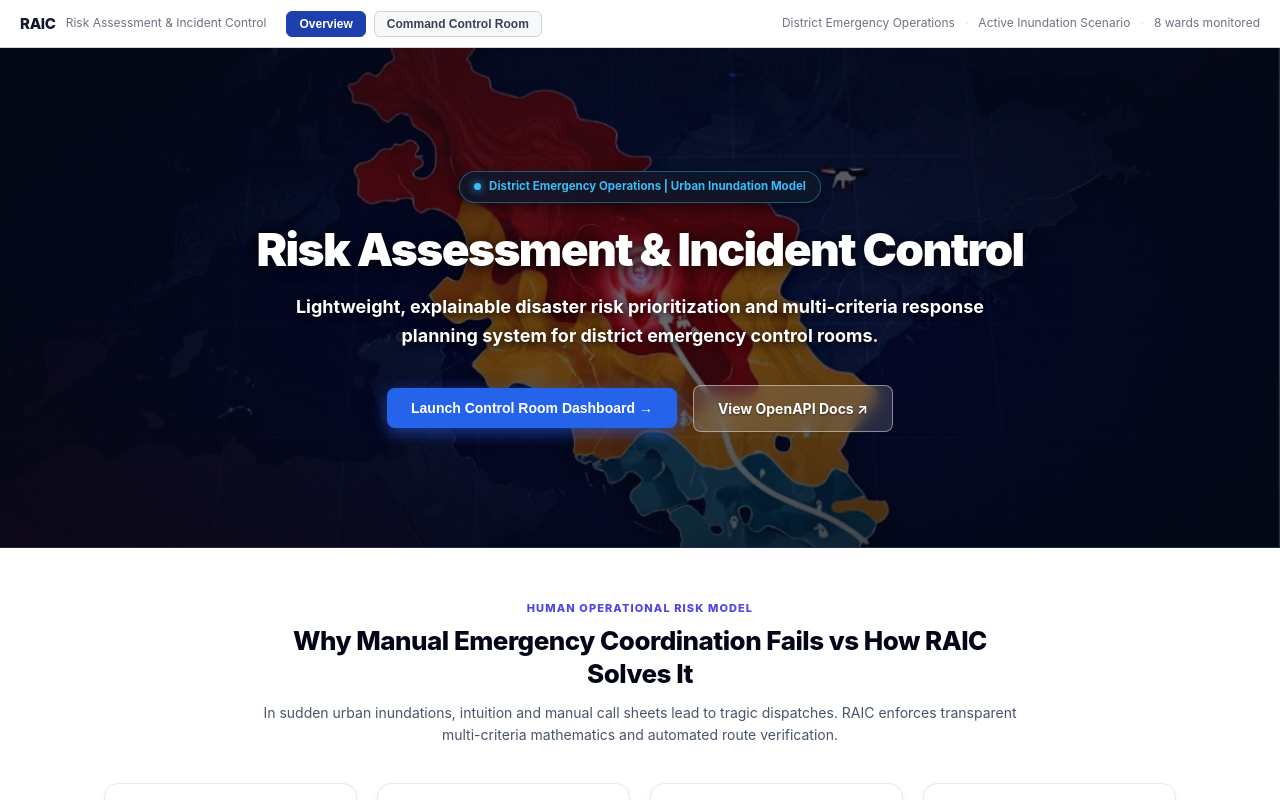
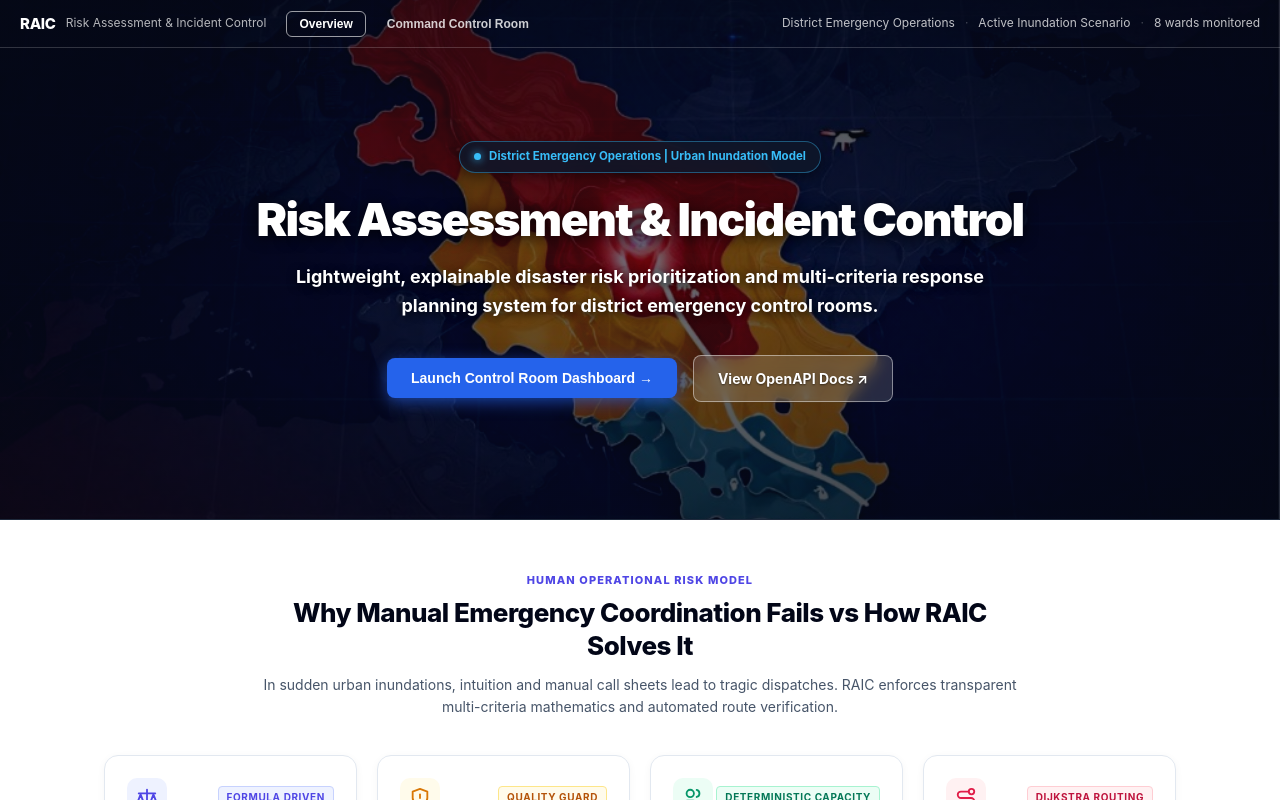
Before and after one commit to SIBAM890/IBM_Hack_team_044, a React (Vite) app in the folder frontend/: page / in a window 1280 px wide. Built offline with nearby package versions, Linux system fonts and the light colour scheme.

Commit message:
style: make top nav transparent overlay with pure text and borders over hero background

```diff
--- a/frontend/src/App.jsx
+++ b/frontend/src/App.jsx
@@ -650,7 +650,7 @@ export default function App() {
     <div id="app">
 
       {/* ── Header ───────────────────────────────────────────────────────────── */}
-      <header id="top-bar">
+      <header id="top-bar" className={currentTab === 'landing' ? 'top-bar-transparent' : ''}>
         <div style={{ display: 'flex', alignItems: 'center' }}>
           <span id="system-name" title="Risk Assessment and Incident Control">RAIC</span>
           <span id="system-tagline">Risk Assessment &amp; Incident Control</span>
--- a/frontend/src/index.css
+++ b/frontend/src/index.css
@@ -68,6 +68,18 @@ body {
   padding: 0 20px;
   background: var(--bg);
   border-bottom: 1px solid var(--border);
+  transition: background 0.2s ease, border-color 0.2s ease;
+}
+
+#top-bar.top-bar-transparent {
+  position: absolute;
+  top: 0;
+  left: 0;
+  right: 0;
+  width: 100%;
+  z-index: 30;
+  background: transparent;
+  border-bottom: 1px solid rgba(255, 255, 255, 0.18);
 }
 
 .nav-tabs {
@@ -100,6 +112,41 @@ body {
   color: var(--text);
   border: 1px solid var(--border);
   font-weight: 700;
+}
+
+#top-bar.top-bar-transparent #system-name {
+  color: #ffffff;
+}
+
+#top-bar.top-bar-transparent #system-tagline {
+  color: rgba(255, 255, 255, 0.7);
+}
+
+#top-bar.top-bar-transparent .nav-tab {
+  color: rgba(255, 255, 255, 0.8);
+  background: transparent;
+  border: 1px solid transparent;
+}
+
+#top-bar.top-bar-transparent .nav-tab:hover {
+  color: #ffffff;
+  border-color: rgba(255, 255, 255, 0.4);
+  background: transparent;
+}
+
+#top-bar.top-bar-transparent .nav-tab.active {
+  color: #ffffff;
+  border: 1px solid rgba(255, 255, 255, 0.6);
+  background: transparent;
+  font-weight: 700;
+}
+
+#top-bar.top-bar-transparent #header-meta {
+  color: rgba(255, 255, 255, 0.75);
+}
+
+#top-bar.top-bar-transparent #header-meta .sep {
+  color: rgba(255, 255, 255, 0.25);
 }
 
 #system-name {
@@ -785,8 +832,8 @@ body {
   overflow: hidden;
   background: #090e17;
   border-bottom: 1px solid #1e293b;
-  padding: 88px 24px 80px;
-  min-height: 500px;
+  padding: 104px 24px 80px;
+  min-height: 520px;
   display: flex;
   align-items: center;
   justify-content: center;
```
